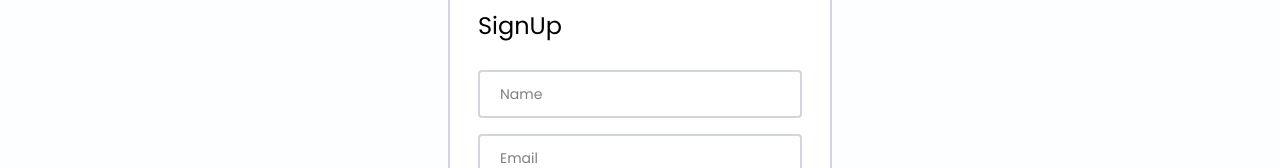
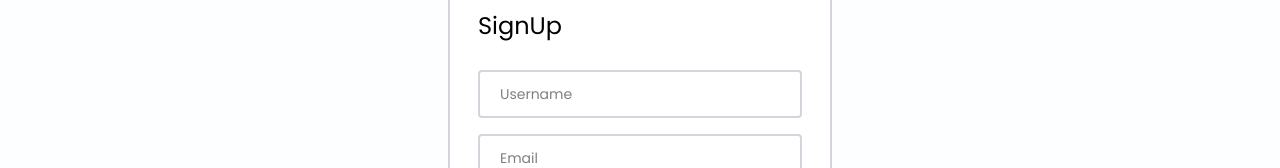
Before and after one commit to tibiolo/Notes-WebApp, a React app in the folder frontend/notes-webapp/: page /signup in a window 1280 px wide. Shown: the part 204-372 px from the top of the page. Built offline with nearby package versions, Linux system fonts and the light colour scheme; the HTML template or start-up script is replaced by a standard one.

Commit message:
implemented signup request handling from frontend to backend

```diff
--- a/frontend/notes-webapp/src/pages/SignUp/SignUp.jsx
+++ b/frontend/notes-webapp/src/pages/SignUp/SignUp.jsx
@@ -1,12 +1,13 @@
 import React, { useState } from 'react';
-import { Link } from 'react-router-dom';
+import axios from '../../utils/axios.js';
+import { Link, useNavigate } from 'react-router-dom';
 import Navbar from '../../components/Navbar/Navbar';
 import PasswordInput from '../../components/Input/PasswordInput';
 import { validateEmail } from '../../utils/validator';
 
 const SignUp = () => {
   const [formData, setFormData] = useState({
-    name: '',
+    username: '',
     email: '',
     password: '',
     confirmPassword: '',
@@ -23,10 +24,12 @@ const SignUp = () => {
 
   const [error, setError] = useState(null);
 
+  const navigate = useNavigate();
+
   const handleSignUp = async (e) => {
     e.preventDefault();
 
-    if (!formData.name) {
+    if (!formData.username) {
       setError('Please enter your name');
       return;
     }
@@ -53,6 +56,14 @@ const SignUp = () => {
     setError('');
 
     // (API CALL)
+
+    try {
+      await axios.post('/api/users/register', formData);
+      navigate('/login');
+    } catch (err) {
+      console.error('Error - SignUp Failed: ', err);
+      setError('SignUp Failed, Try Again.');
+    }
   };
 
   return (
@@ -64,12 +75,12 @@ const SignUp = () => {
           <form onSubmit={handleSignUp}>
             <h4 className="text-2xl mb-7">SignUp</h4>
             <input
-              name="name"
+              name="username"
               type="text"
-              autoComplete="name"
-              placeholder="Name"
+              autoComplete="username"
+              placeholder="Username"
               className="input-box"
-              value={formData.name}
+              value={formData.username}
               onChange={handleChange}
             />
             <input
```
